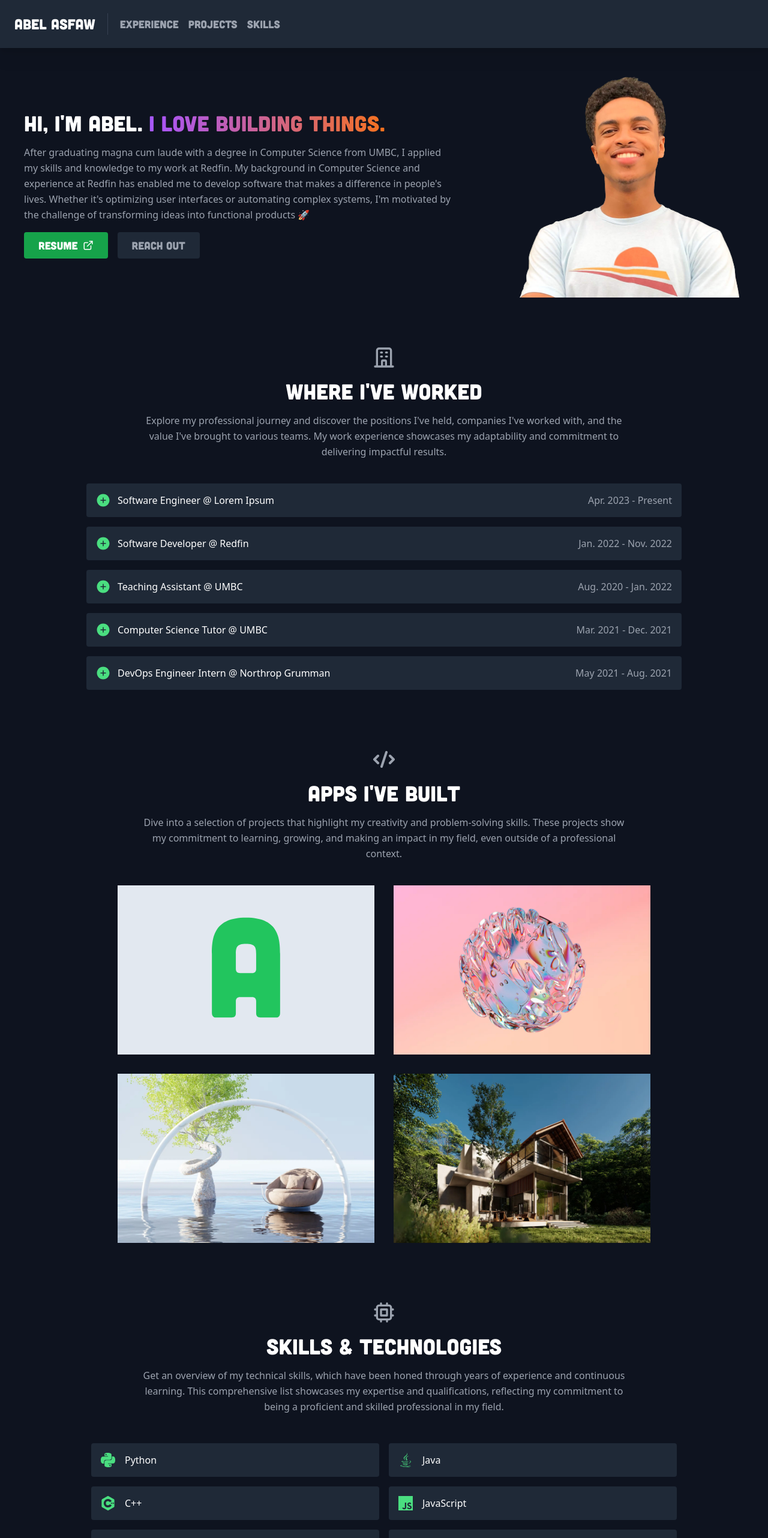
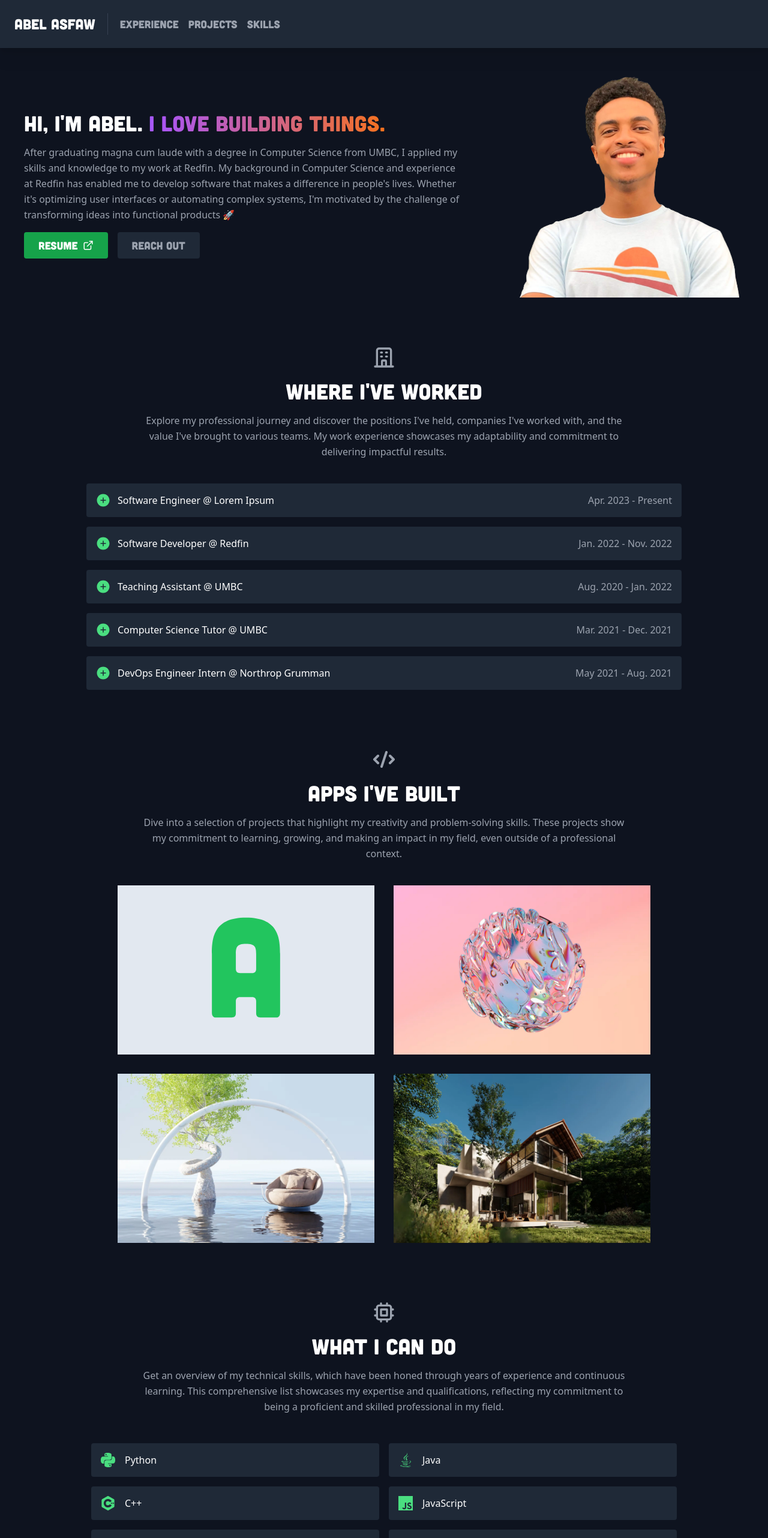
Before and after one commit to abel-asfaw/personal-website, a React (Vite) app: page / in a window 1280 px wide. Shown: the top 2564 px of the page at 60% size. Built offline with nearby package versions, Linux system fonts and the light colour scheme.

Commit message:
style: replace margin with gap in About section

```diff
--- a/src/components/About.jsx
+++ b/src/components/About.jsx
@@ -4,8 +4,8 @@ import { FiExternalLink } from 'react-icons/fi';
 export default function About() {
     return (
         <section id="about">
-            <div className="container mx-auto flex flex-col items-center px-5 py-10 md:flex-row md:p-10">
-                <div className="mb-10 flex flex-col items-center gap-4 text-center md:mb-0 md:w-1/2 md:items-start md:pr-16 md:text-left lg:flex-grow lg:pr-24">
+            <div className="container mx-auto flex flex-col items-center gap-10 px-5 py-10 md:flex-row md:p-10 lg:gap-20">
+                <div className="flex flex-col items-center gap-4 text-center md:w-1/2 md:items-start md:text-left lg:flex-grow">
                     <h1 className="font-cubano text-3xl font-medium text-white sm:text-4xl">
                         Hi, I'm Abel.{' '}
                         <span className="animate-wave bg-gradient-to-r from-teal-300 via-purple-500 to-orange-500 bg-clip-text text-transparent">
--- a/src/components/Skills.jsx
+++ b/src/components/Skills.jsx
@@ -3,7 +3,7 @@ import Section from './common/Section';
 
 export default function Skills() {
     const id = 'skills',
-        title = 'Skills & Technologies',
+        title = 'What I Can Do',
         blurb =
             'Get an overview of my technical skills, which have been \
             honed through years of experience and continuous \
```
